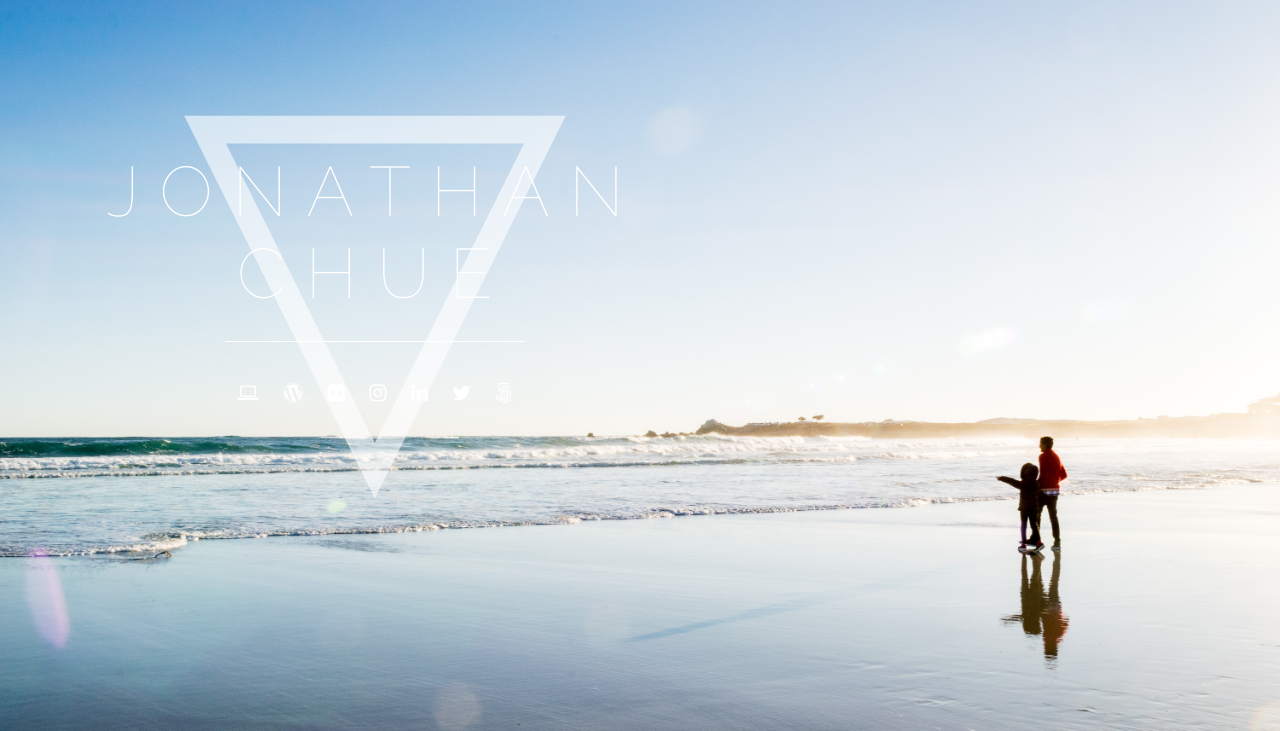
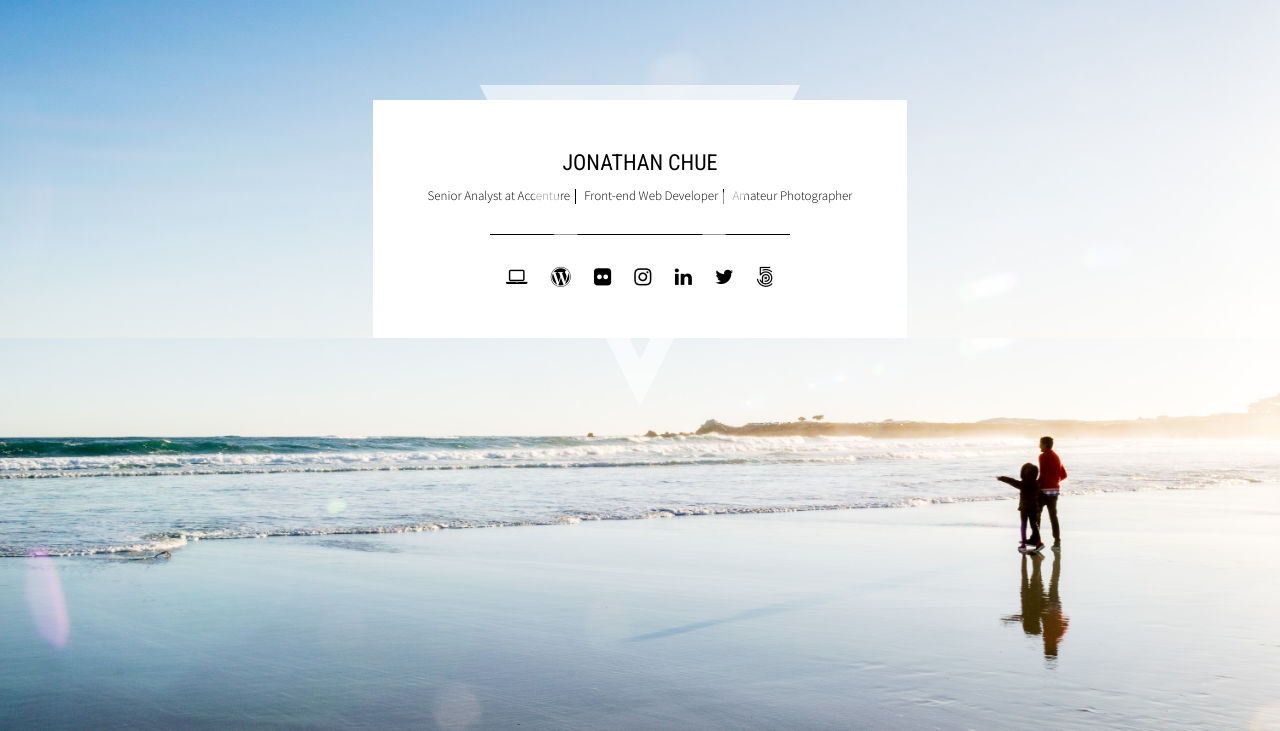
Before and after one commit to jchue/jonathanchue, a PHP site: page / in a window 1280 px wide. Shown: the top 731 px of the page. Run offline with PHP 8.4, Linux system fonts and the light colour scheme; some libraries are stand-ins or nearby versions.

Commit message:
White background, centered container

```diff
--- a/css/style.css
+++ b/css/style.css
@@ -4,58 +4,68 @@ body {
   background-position: center bottom;
   background-repeat: no-repeat;
   background-size: cover;
-  color: #fff;
-  font-family: Arial, Helvetica, sans-serif;
+  color: #000;
+  font-family: "Source Sans Pro", Arial, Helvetica, sans-serif;
+  font-weight: 300;
   margin: 0;
-  padding: 0; }
+  padding: 0;
+  text-align: center; }
 
 a {
-  color: #fff;
+  color: #000;
   text-decoration: none; }
 
-#container {
-  left: 100px;
-  position: absolute;
-  width: 550px; }
+.container {
+  background-color: #fff;
+  display: inline-block;
+  margin: 100px auto 0;
+  padding: 50px;
+  position: relative; }
 
 #content1 {
   margin: auto;
   position: relative;
-  text-align: center;
-  top: 150px; }
+  text-align: center; }
 
 h1 {
-  font-family: Raleway;
-  font-size: 70px;
-  font-weight: 100;
-  letter-spacing: 20px;
-  margin: 0 auto;
+  font-family: "Roboto Condensed";
+  font-size: 22px;
+  font-weight: normal;
+  margin: 0 auto 10px;
   position: relative;
   text-transform: uppercase;
   z-index: 2; }
-
-h1 span {
-  display: block;
-  text-align: center; }
 
 #triangle:after {
   color: rgba(255, 255, 255, 0.6);
   content: "\025BD";
   line-height: 0;
   font-family: "Helvetica Neue", Helvetica, sans-serif;
-  font-size: 500px;
-  position: relative;
-  top: -50px;
+  font-size: 420px;
+  left: 0;
+  position: absolute;
+  right: 0;
+  text-align: center;
+  top: 60px;
   z-index: 1; }
 
-#content-separator {
-  background-color: #fff;
+.hr {
+  background-color: #000;
   height: 1px;
-  margin: 0 auto 40px auto;
+  margin: 0 auto 30px auto;
   width: 300px; }
 
 #roles {
-  display: none; }
+  padding-left: 0;
+  margin: 0 0 30px; }
+  #roles li {
+    border-right: 1px solid #000;
+    display: inline-block;
+    font-size: 13px;
+    margin: 0 0 0 5px;
+    padding: 0 5px 0 0; }
+    #roles li:last-child {
+      border-right: none; }
 
 #content2 {
   margin: auto;
--- a/css/style.scss
+++ b/css/style.scss
@@ -4,44 +4,41 @@ body {
     background-position: center bottom;
     background-repeat: no-repeat;
     background-size: cover;
-    color: #fff;
-    font-family: Arial, Helvetica, sans-serif;
+    color: #000;
+    font-family: "Source Sans Pro", Arial, Helvetica, sans-serif;
+    font-weight: 300;
     margin: 0;
     padding: 0;
+    text-align: center;
 }
 
 a {
-    color: #fff;
+    color: #000;
     text-decoration: none;
 }
 
-#container {
-    left: 100px;
-    position: absolute;
-    width: 550px;
+.container {
+    background-color: #fff;
+    display: inline-block;
+    margin: 100px auto 0;
+    padding: 50px;
+    position: relative;
 }
 
 #content1 {
     margin: auto;
     position: relative;
     text-align: center;
-    top: 150px;
 }
 
 h1 {
-    font-family: Raleway;
-    font-size: 70px;
-    font-weight: 100;
-    letter-spacing: 20px;
-    margin: 0 auto;
+    font-family: "Roboto Condensed";
+    font-size: 22px;
+    font-weight: normal;
+    margin: 0 auto 10px;
     position: relative;
     text-transform: uppercase;
     z-index: 2;
-}
-
-h1 span {
-    display: block;
-    text-align: center;
 }
 
 #triangle:after {
@@ -49,21 +46,37 @@ h1 span {
     content: "\025BD";
     line-height: 0;
     font-family: "Helvetica Neue", Helvetica, sans-serif;
-    font-size: 500px;
-    position: relative;
-    top: -50px;
+    font-size: 420px;
+    left: 0;
+    position: absolute;
+    right: 0;
+    text-align: center;
+    top: 60px;
     z-index: 1;
 }
 
-#content-separator {
-    background-color: #fff;
+.hr {
+    background-color: #000;
     height: 1px;
-    margin: 0 auto 40px auto;
+    margin: 0 auto 30px auto;
     width: 300px;
 }
 
 #roles {
-    display: none;
+    padding-left: 0;
+    margin: 0 0 30px;
+
+    li {
+        border-right: 1px solid #000;
+        display: inline-block;
+        font-size: 13px;
+        margin: 0 0 0 5px;
+        padding: 0 5px 0 0;
+
+        &:last-child {
+            border-right: none;
+        }
+    }
 }
 
 #content2 {
--- a/index.php
+++ b/index.php
@@ -3,10 +3,11 @@
 <html>
     <head>
         <title>Jonathan Chue</title>
-        <meta name="description" content="Consultant, front-end web developer, amateur photographer." />
-        <meta name="viewport" content="width=device-width" />
-        <link rel="stylesheet" type="text/css" href="css/style.css" />
-        <link href='https://fonts.googleapis.com/css?family=Raleway:400,100' rel='stylesheet' type='text/css'>
+        <meta name="description" content="Consultant, front-end web developer, amateur photographer.">
+        <meta name="viewport" content="width=device-width">
+        <link rel="stylesheet" type="text/css" href="https://cdnjs.cloudflare.com/ajax/libs/normalize/4.1.1/normalize.min.css">
+        <link rel="stylesheet" type="text/css" href="css/style.css">
+        <link href='https://fonts.googleapis.com/css?family=Roboto+Condensed|Source+Sans+Pro:300,400' rel='stylesheet' type='text/css'>
         <link rel="stylesheet" href="https://maxcdn.bootstrapcdn.com/font-awesome/4.5.0/css/font-awesome.min.css">
 
         <?php
@@ -55,9 +56,9 @@
             ga( 'send', 'pageview' );
         </script>
 
-        <div id="container">
+        <div class="container">
             <div id="content1">
-                <h1><span>Jonathan</span><span>Chue</span></h1>
+                <h1>Jonathan Chue</h1>
                 <div id="triangle"></div>
                 <ul id="roles">
                     <li>Senior Analyst at Accenture</li>
@@ -65,7 +66,7 @@
                     <li>Amateur Photographer</li>
                 </ul>
             </div>
-            <div id="content-separator"></div>
+            <div class="hr"></div>
             <div id="content2">
                 <ul id="links">
                     <li><a href="http://www.aptribute.com" target="_blank"><i class="fa fa-laptop"></i><span>Web Dev Portfolio</span></a></li>
```
Also changed, not shown: 1 other file.
